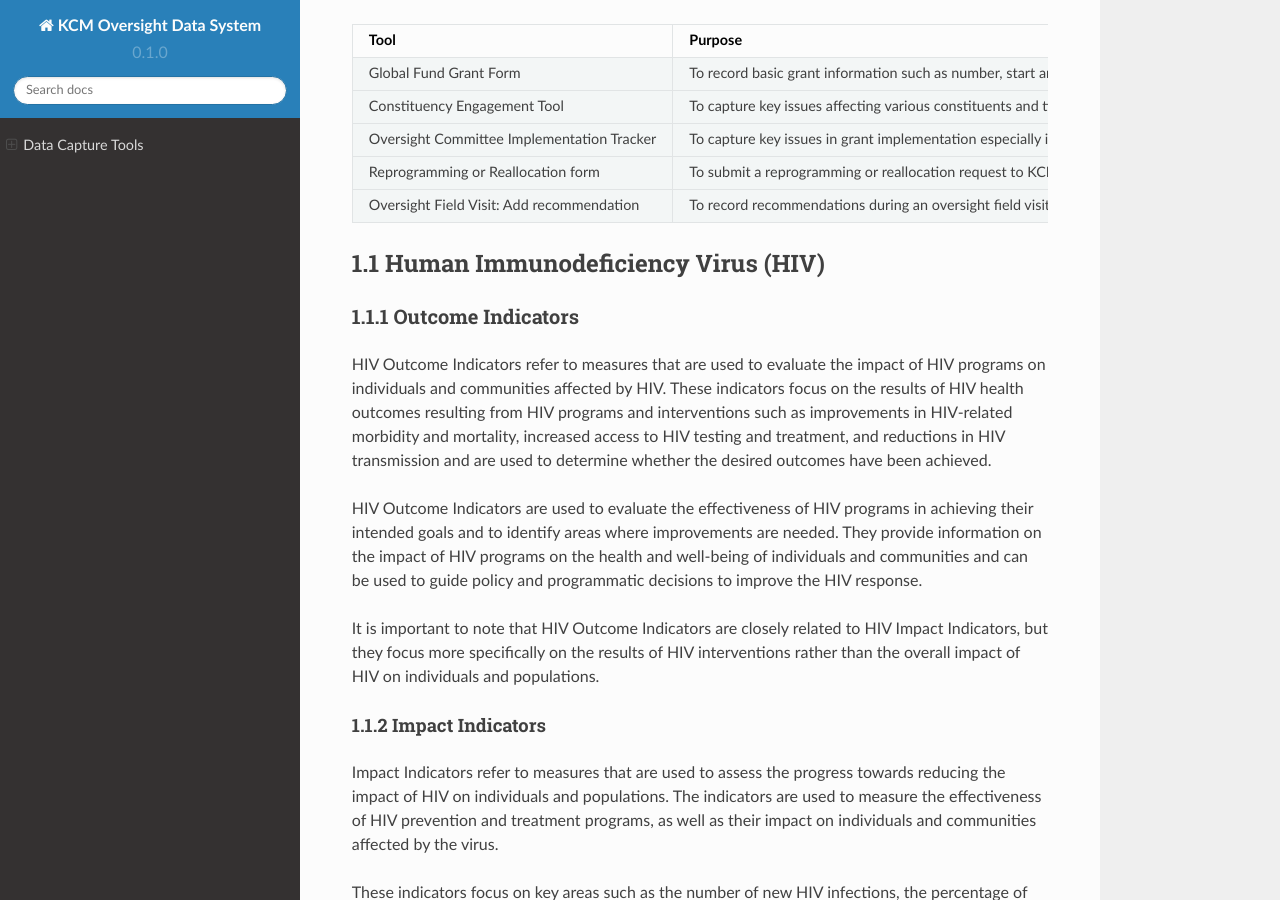
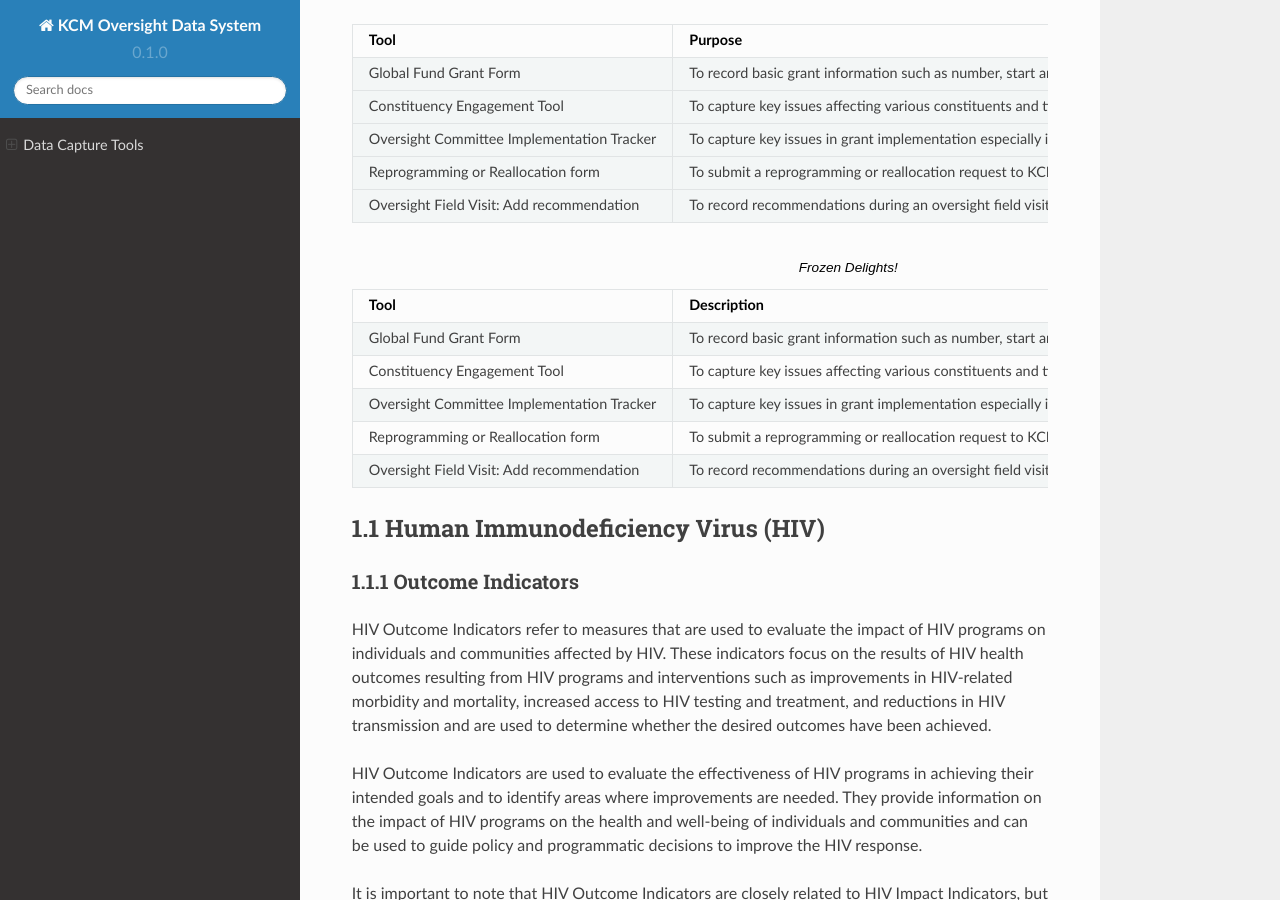
Before and after one commit to danielmaangi/kcmdashboard, a Sphinx documentation site: the page built from docs/source/index.rst, in a window 1280 px wide and 900 px high, scrolled down 568 px. Built offline with Sphinx 7.4.7 and the Read the Docs theme 2.0.0, drawn with Linux system fonts in a browser that asks for light colours; some of the changed lines change nothing that is shown.

Commit message:
list table cols

```diff
--- a/docs/source/index.rst
+++ b/docs/source/index.rst
@@ -35,7 +35,7 @@ Data Capture Tools
 
 
 .. list-table:: Frozen Delights!
-   :widths: 15 10 30
+   :widths: 15 25
    :header-rows: 1
 
    * - Tool
```
